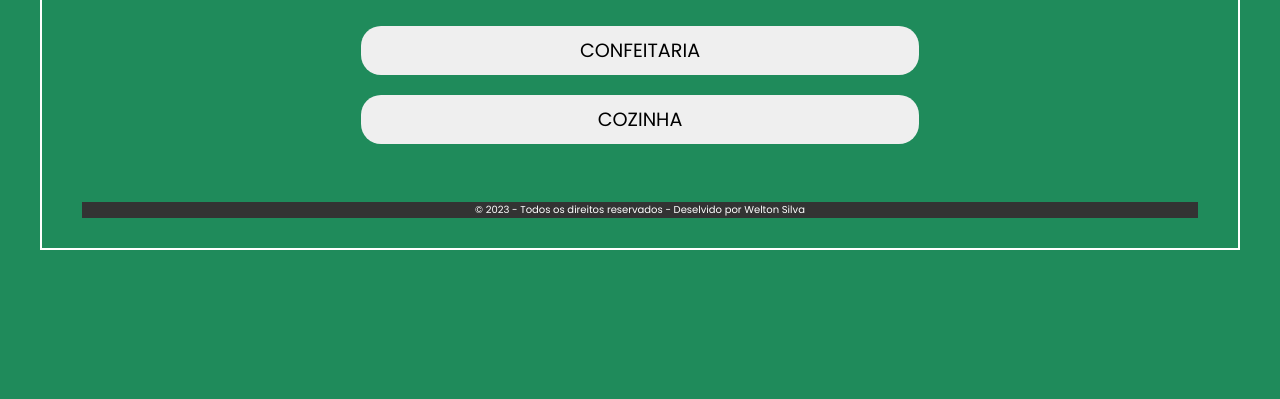
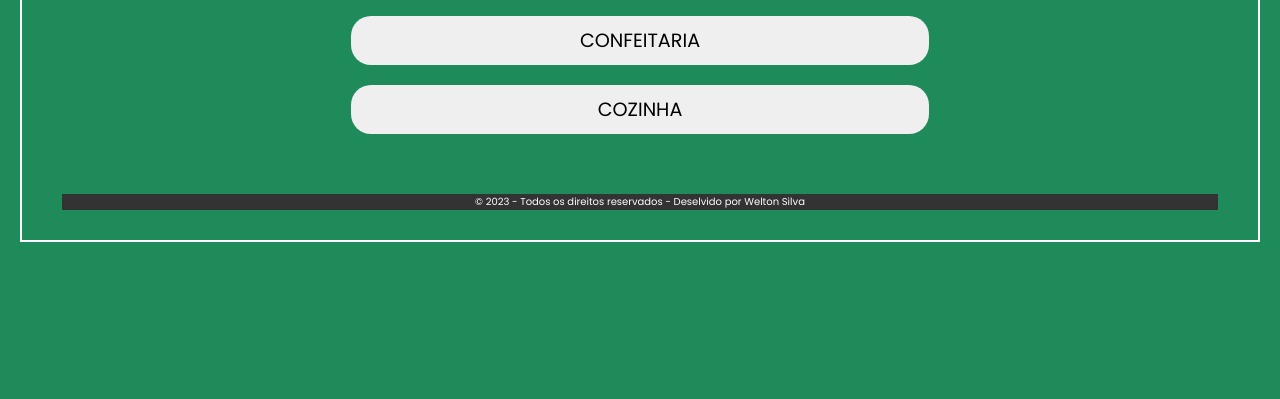
Before and after one commit to WeltonSilva23/Pedidos-Bianchini, a plain HTML site: page index.html in a window 1280 px wide. Shown: the part 401-800 px from the top of the page. Drawn offline with Linux system fonts and the light colour scheme.

Commit message:
Update styles.css

```diff
--- a/styles.css
+++ b/styles.css
@@ -8,7 +8,7 @@
     height: 100vh;
 }
   body {
-    padding: 30px 40px;
+    padding: 20px 20px;
     background: #1f8b5b;
     display: flex;
     align-items: center;
```
